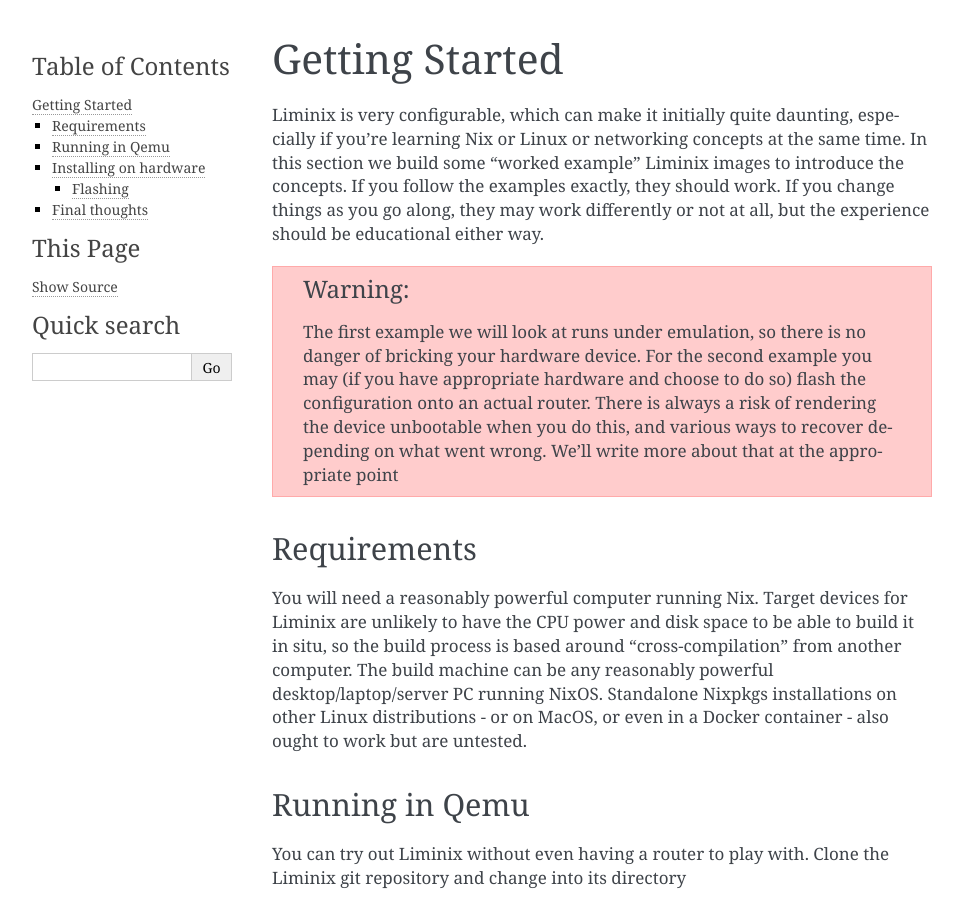
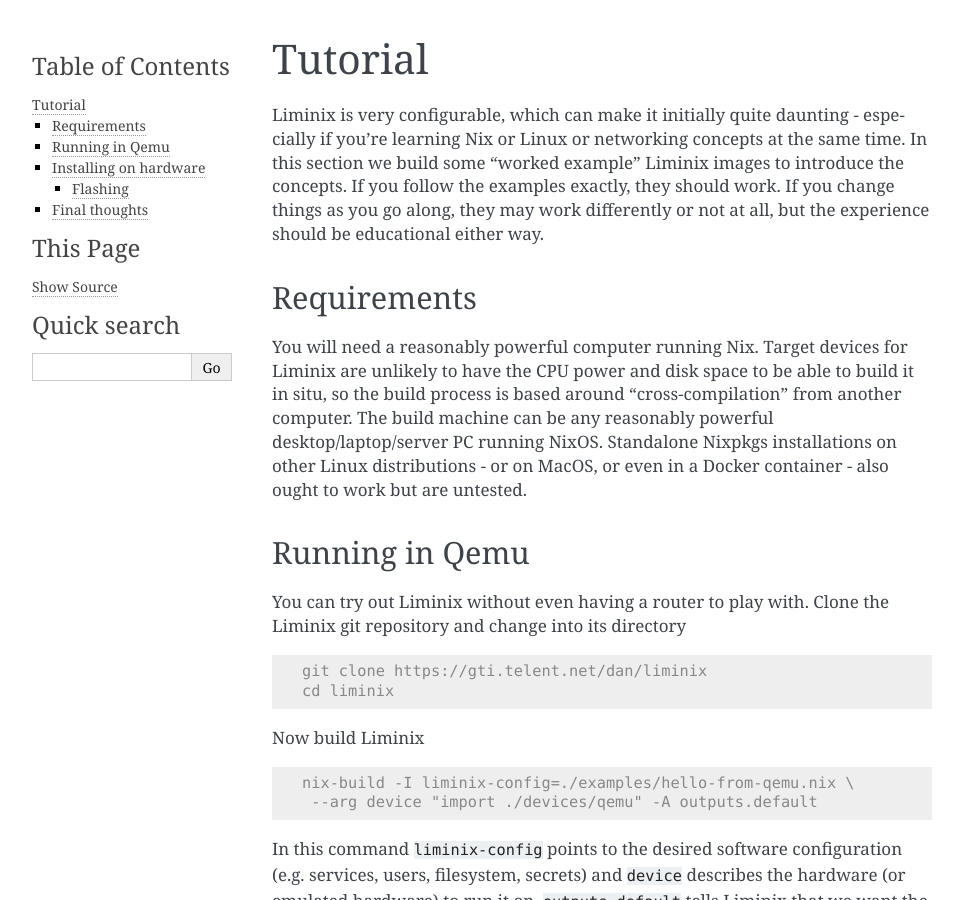
Before and after one commit to telent/liminix, a Sphinx documentation site: the page built from doc/tutorial.rst, in a window 1280 px wide and 900 px high. Shown: the whole window, without its empty margins (148-1111 px from the left). Built offline with Sphinx 7.4.7, drawn with Linux system fonts in a browser that asks for light colours; some of the changed text lies outside the part shown.

Commit message:
tutorial: move the warning nearer to the decision point

```diff
--- a/doc/tutorial.rst
+++ b/doc/tutorial.rst
@@ -1,23 +1,13 @@
-Getting Started
-###############
+Tutorial
+########
 
 Liminix is very configurable, which can make it initially quite
-daunting, especially if you're learning Nix or Linux or networking
+daunting - especially if you're learning Nix or Linux or networking
 concepts at the same time. In this section we build some "worked
 example" Liminix images to introduce the concepts. If you follow the
 examples exactly, they should work. If you change things as you go
 along, they may work differently or not at all, but the experience
 should be educational either way.
-
-
-.. warning:: The first example we will look at runs under emulation,
-	     so there is no danger of bricking your hardware
-	     device. For the second example you may (if you have
-	     appropriate hardware and choose to do so) flash the
-	     configuration onto an actual router. There is always a
-	     risk of rendering the device unbootable when you do this,
-	     and various ways to recover depending on what went wrong.
-	     We'll write more about that at the appropriate point
 
 
 Requirements
```
Also changed, not shown: other parts of doc/tutorial.rst (+11 -3 lines).
